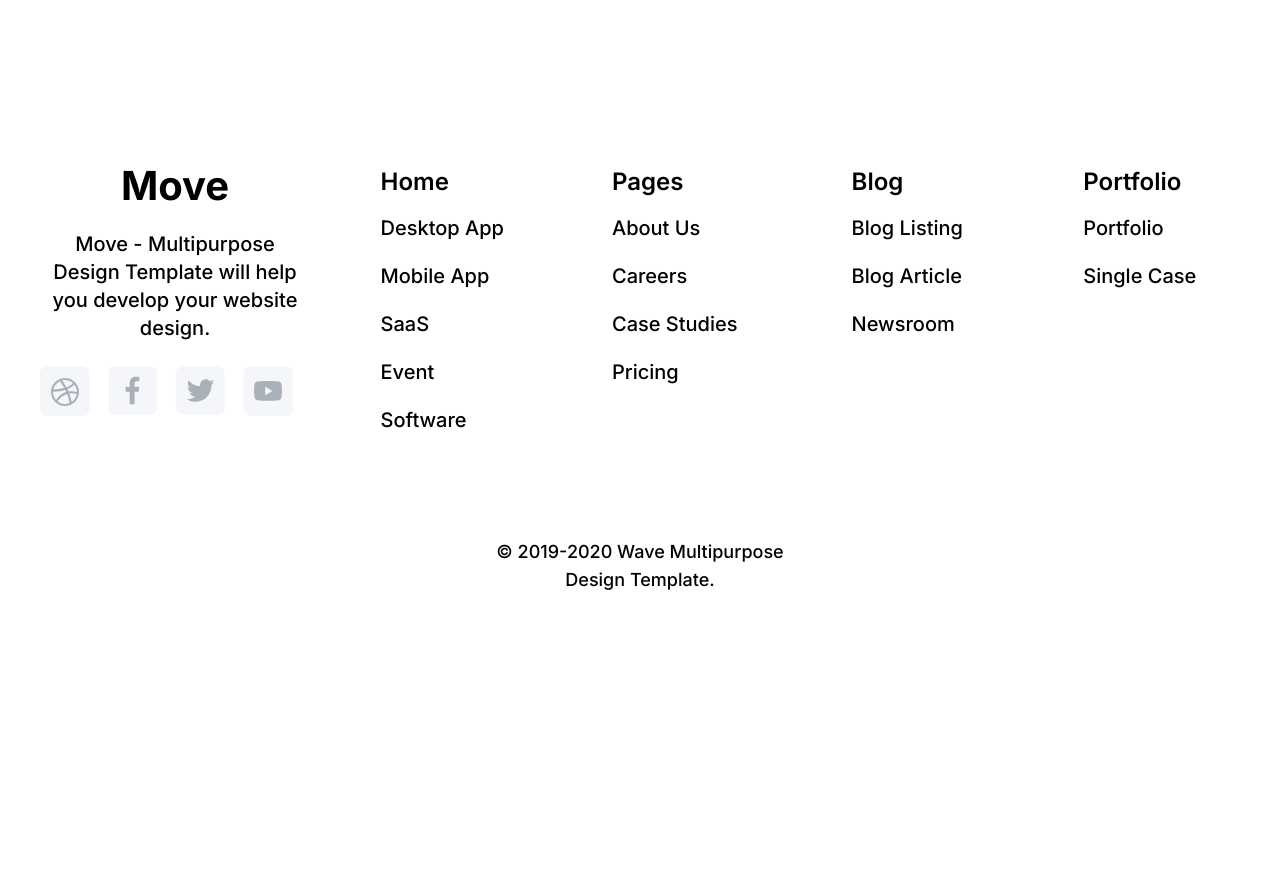
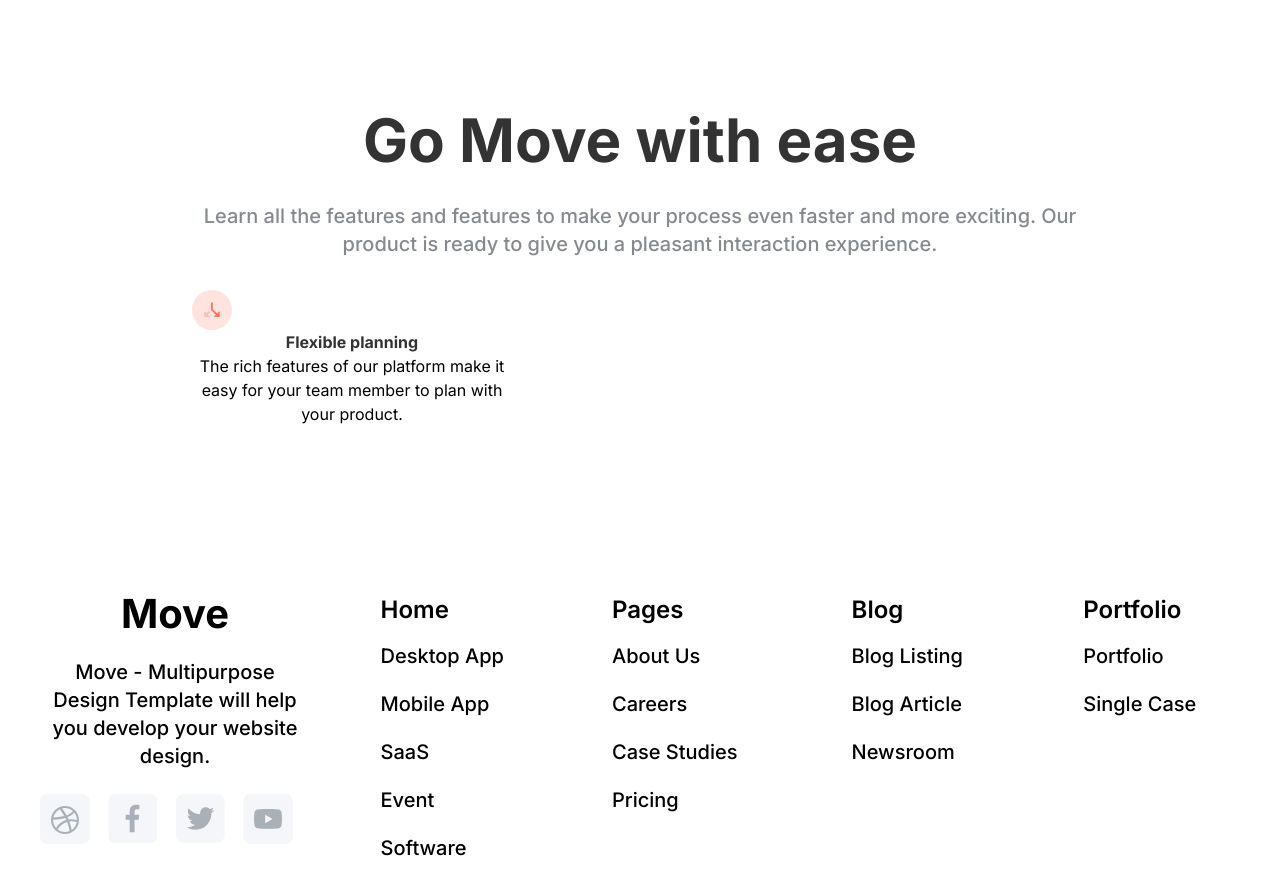
Before and after one commit to J-Friedemann/Move-next, a Next.js app: page /home/software in a window 1280 px wide. Shown: the part 3442-4336 px from the top of the page. Before the commit the page ends 4076 px from the top, so only its background shows below. Built offline with nearby package versions, Linux system fonts and the light colour scheme.

Commit message:
feat: iniciando nova section

```diff
--- /dev/null
+++ b/app/home/software/components/GoMove.jsx
@@ -0,0 +1,29 @@
+import BodyText from "@/app/Components/utils/text/BodyText";
+import Title from "@/app/Components/utils/text/Title";
+import React from "react";
+import { Features } from "./cards/features";
+
+const GoMove = () => {
+  return (
+    <section className="grid grid-flow-row max-w-[16rem] xs:max-w-xs sm:max-w-md lg:max-w-4xl mt-28 gap-6 md:gap-8 content-center mx-auto text-center">
+      <Title>Go Move with ease</Title>
+      <BodyText>
+        Learn all the features and features to make your process even faster and
+        more exciting. Our product is ready to give you a pleasant interaction
+        experience.
+      </BodyText>
+      <div>
+        <Features.Root>
+          <Features.Image path="/Home/Software/SVG/icon-6.svg" />
+          <Features.Name>Flexible planning</Features.Name>
+          <Features.Description>
+            The rich features of our platform make it easy for your team member
+            to plan with your product.
+          </Features.Description>
+        </Features.Root>
+      </div>
+    </section>
+  );
+};
+
+export default GoMove;
--- /dev/null
+++ b/app/home/software/components/cards/features/FeaturesDescription.jsx
@@ -0,0 +1,5 @@
+import React from "react";
+
+export const FeaturesDescription = ({ children }) => {
+  return <div>{children}</div>;
+};
--- /dev/null
+++ b/app/home/software/components/cards/features/FeaturesImage.jsx
@@ -0,0 +1,8 @@
+import Image from "next/image";
+import React from "react";
+
+export const FeaturesImage = ({ path }) => {
+  return (
+    <Image className="w-10 h-10" src={path} width={80} height={80} alt="" />
+  );
+};
--- /dev/null
+++ b/app/home/software/components/cards/features/FeaturesName.jsx
@@ -0,0 +1,5 @@
+import React from "react";
+
+export const FeaturesName = ({ children }) => {
+  return <div className="text-support1 font-bold">{children}</div>;
+};
--- /dev/null
+++ b/app/home/software/components/cards/features/FeaturesRoot.jsx
@@ -0,0 +1,12 @@
+import React from "react";
+
+export const FeaturesRoot = ({ children }) => {
+  return (
+    <div
+      className="max-w-xs
+  "
+    >
+      {children}
+    </div>
+  );
+};
--- /dev/null
+++ b/app/home/software/components/cards/features/index.jsx
@@ -0,0 +1,11 @@
+import { FeaturesRoot } from "./FeaturesRoot.jsx";
+import { FeaturesImage } from "./FeaturesImage.jsx";
+import { FeaturesName } from "./FeaturesName.jsx";
+import { FeaturesDescription } from "./FeaturesDescription.jsx";
+
+export const Features = {
+  Image: FeaturesImage,
+  Root: FeaturesRoot,
+  Name: FeaturesName,
+  Description: FeaturesDescription,
+};
--- a/app/home/software/page.jsx
+++ b/app/home/software/page.jsx
@@ -3,6 +3,7 @@ import HeroSoftware from "./components/HeroSoftware";
 import OnePlace from "./components/OnePlace";
 import UniversalAccess from "./components/UniversalAccess";
 import GroundUp from "./components/GroundUp";
+import GoMove from "./components/GoMove";
 
 const page = () => {
   return (
@@ -11,6 +12,7 @@ const page = () => {
       <OnePlace />
       <UniversalAccess />
       <GroundUp />
+      <GoMove />
     </main>
   );
 };
```
Also changed, not shown: public/Home/Software/SVG/icon-6.svg (added).
